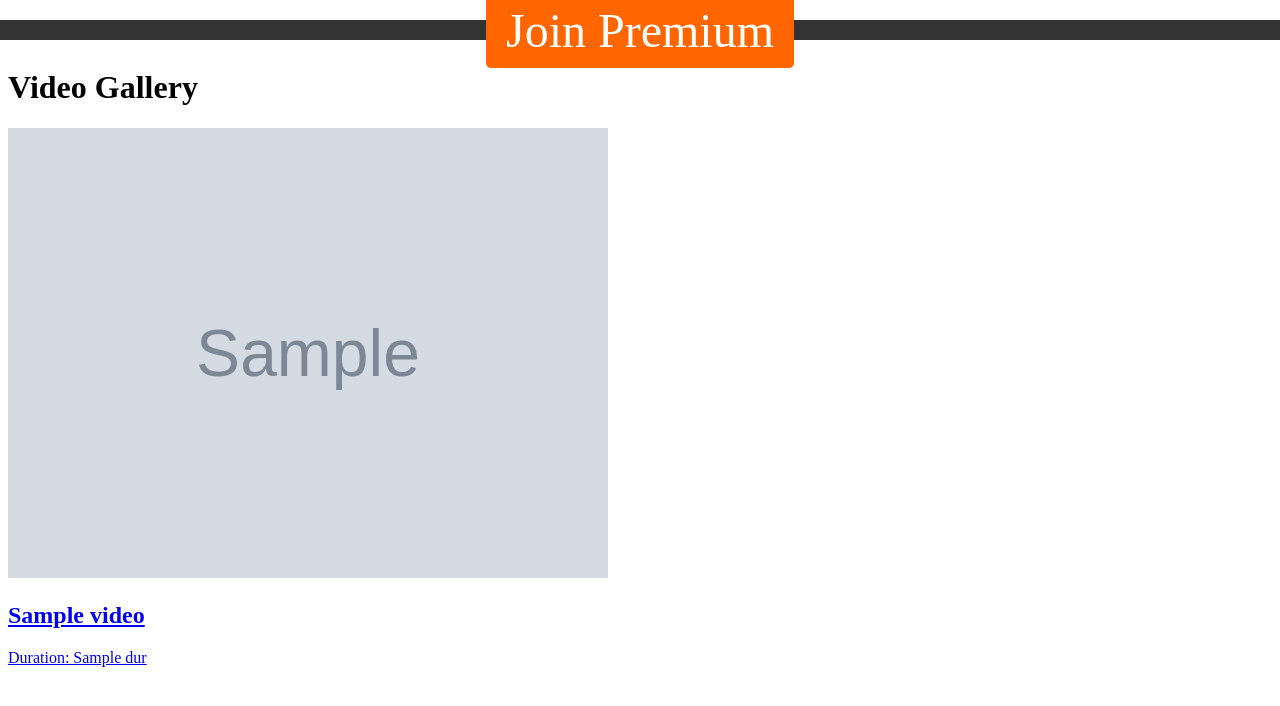
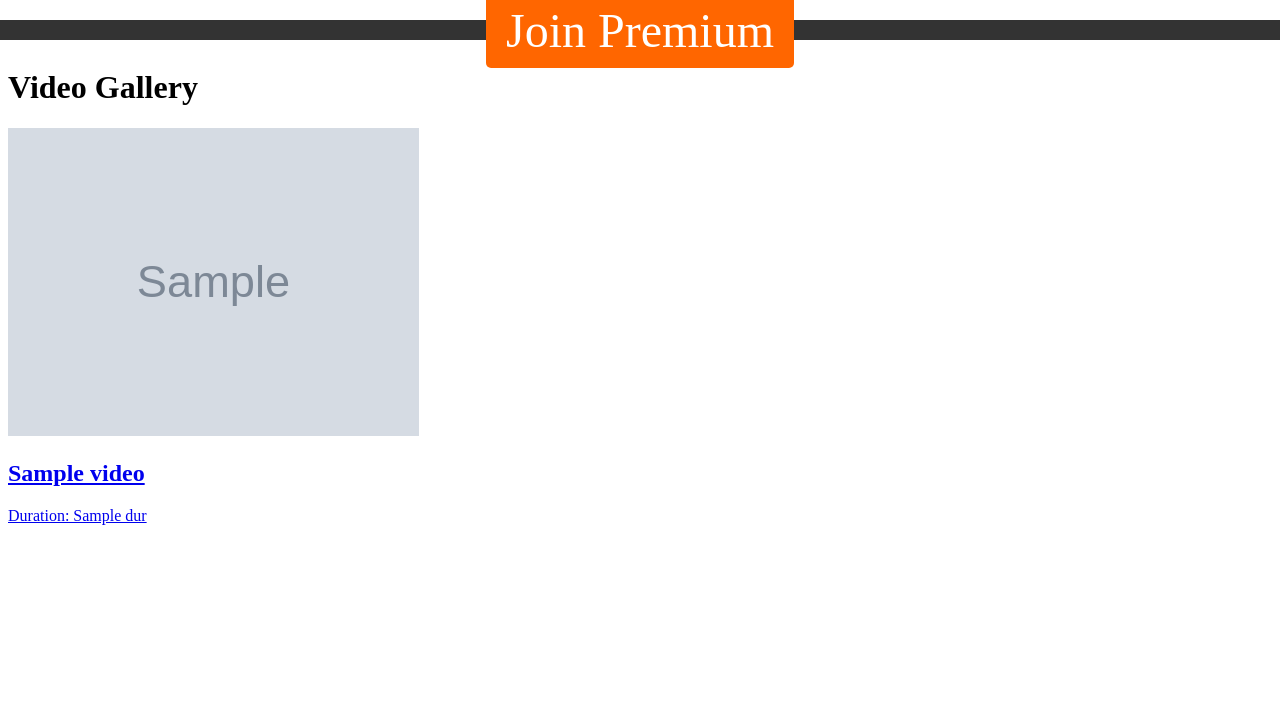
Before and after one commit to afcentertainment/por, a Flask app: template app/templates/index.html in a window 1280 px wide. Shown: the top 706 px of the page. Run offline with Flask 2, Linux system fonts and the light colour scheme; the template is opened without the code that fills it: most values are stand-ins (such as "Sample title", 1, 10 or a date in 2020); grey boxes marked "Sample" are stand-in pictures.

Commit message:
Update index.html

```diff
--- a/app/templates/index.html
+++ b/app/templates/index.html
@@ -96,8 +96,8 @@
         }
 
         .video-item img {
-            width: 600px;
-            max-height: 452px;
+            width: 100%;
+            max-height: 100%;
         }
     </style>
 </head>
```
